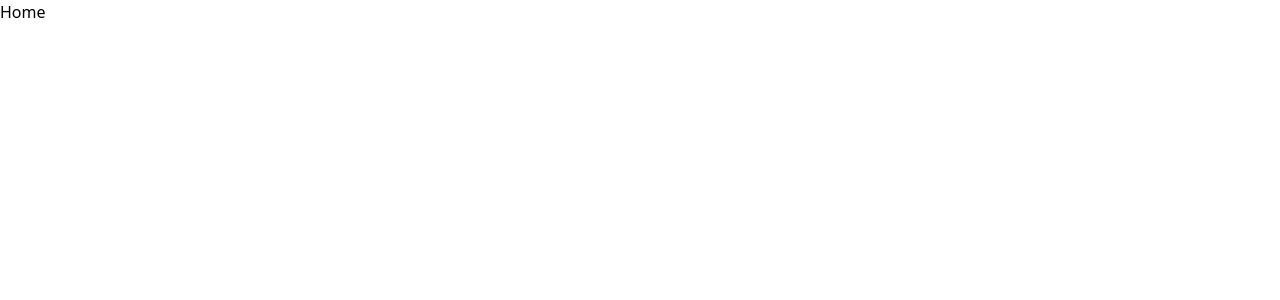
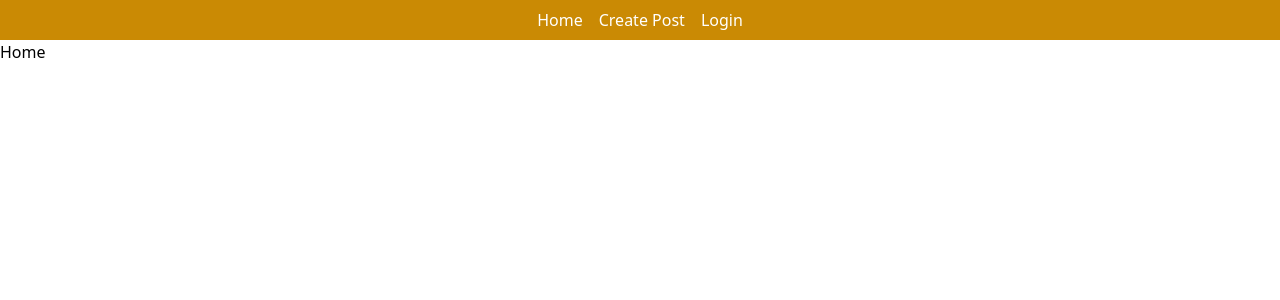
Before and after one commit to canopus-m-satoshi/blog-with-react-and-firebase, a React (Create React App) app: page / in a window 1280 px wide. Shown: the top 300 px of the page. Built offline with nearby package versions, Linux system fonts and the light colour scheme.

Commit message:
created navbar.js

```diff
--- a/src/App.js
+++ b/src/App.js
@@ -3,10 +3,12 @@ import CreatePost from './components/CreatePost'
 import Home from './components/Home'
 import Login from './components/Login'
 import Logout from './components/Logout'
+import Navbar from './components/Navbar'
 
 function App() {
   return (
     <Router>
+      <Navbar />
       <Routes>
         <Route path="/" element={<Home />} />
         <Route path="/createpost" element={<CreatePost />} />
--- /dev/null
+++ b/src/components/Navbar.js
@@ -0,0 +1,18 @@
+import { Link } from 'react-router-dom'
+
+const Navbar = () => {
+  return (
+    <nav className="bg-yellow-600 text-white flex items-center justify-center gap-4 p-2">
+      <Link to="/" className="text-white hover:text-green-500">
+        Home
+      </Link>
+      <Link to="/createpost" className="text-white hover:text-green-500">
+        Create Post
+      </Link>
+      <Link to="/login" className="text-white hover:text-green-500">
+        Login
+      </Link>
+    </nav>
+  )
+}
+export default Navbar
```
